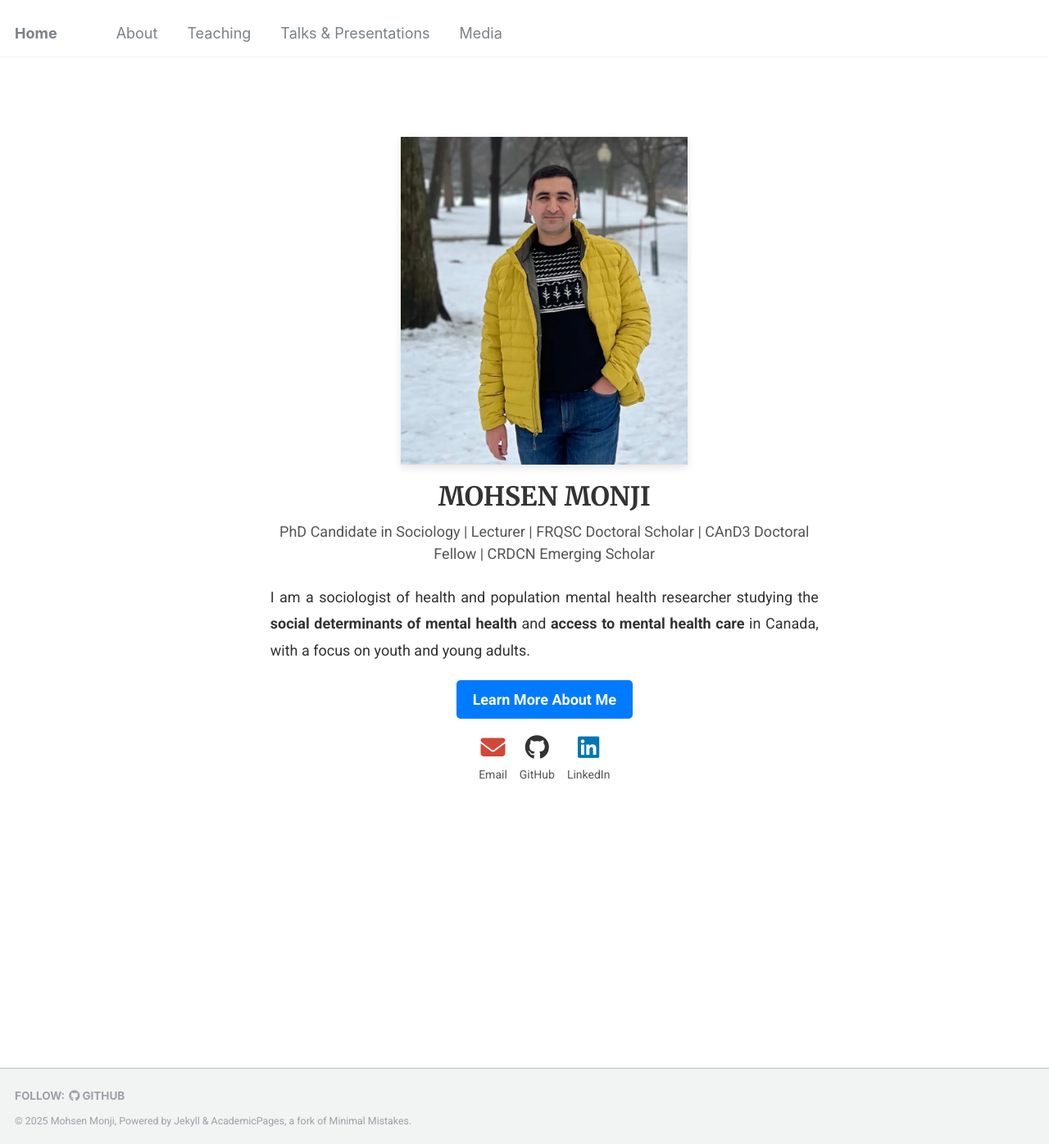
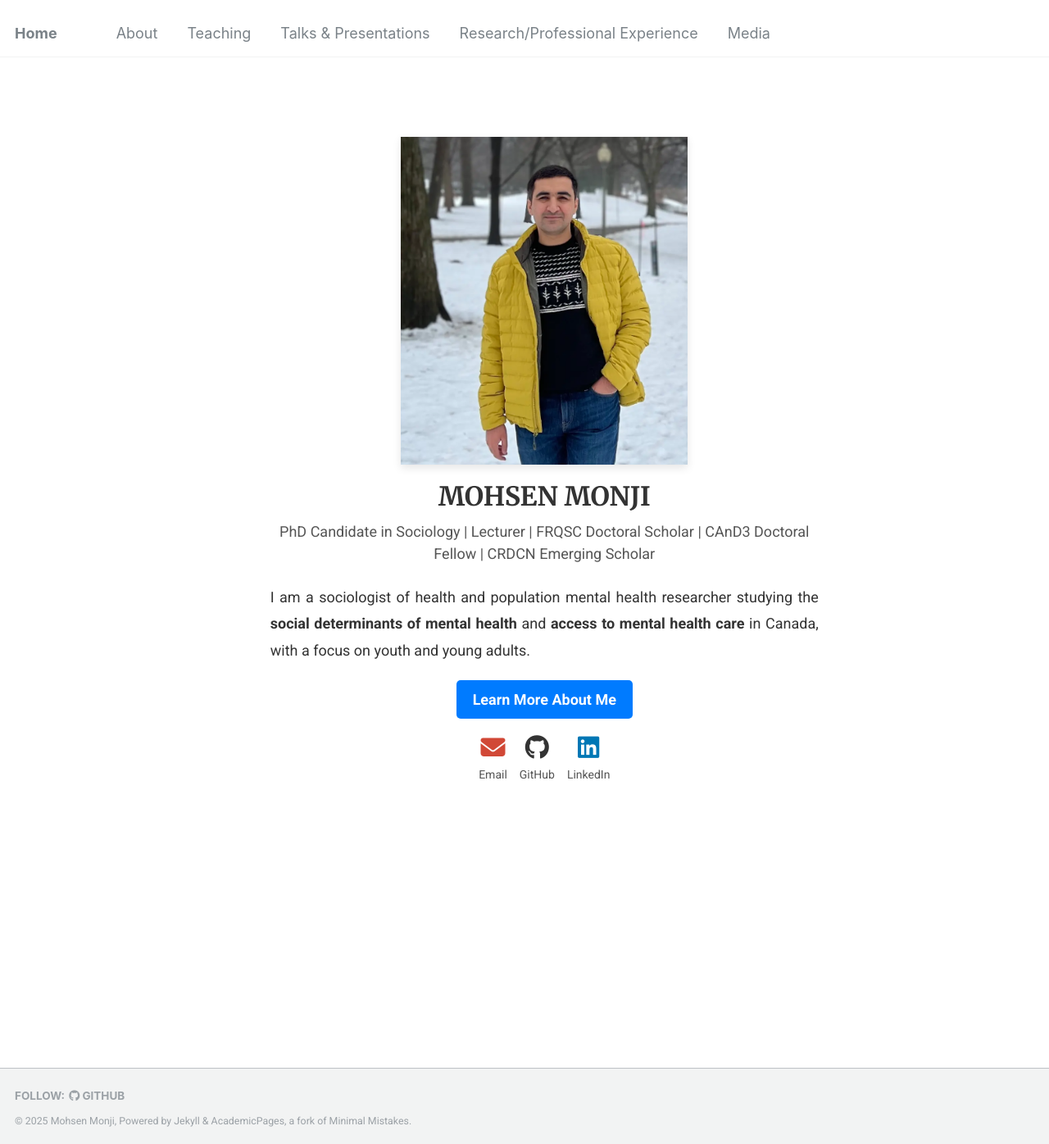
Before and after one commit to Mohsnmonji/mohsnmonji.github.io, a Jekyll site: the page built from _pages/front.md, in a window 1280 px wide and 1396 px high. Shown: the whole window at 82% size. Built offline with Jekyll 4.4.1, drawn with Linux system fonts in a browser that asks for light colours.

Commit message:
Update navigation.yml

```diff
--- a/_data/navigation.yml
+++ b/_data/navigation.yml
@@ -10,6 +10,8 @@ main:
   - title: "Teaching"
     url: /teaching/
   - title: "Talks & Presentations"
+  - title: "Research/Professional Experience"
+    url: /curriculum/
     url: /talks/
   - title: "Media"
     url: /media/
```
